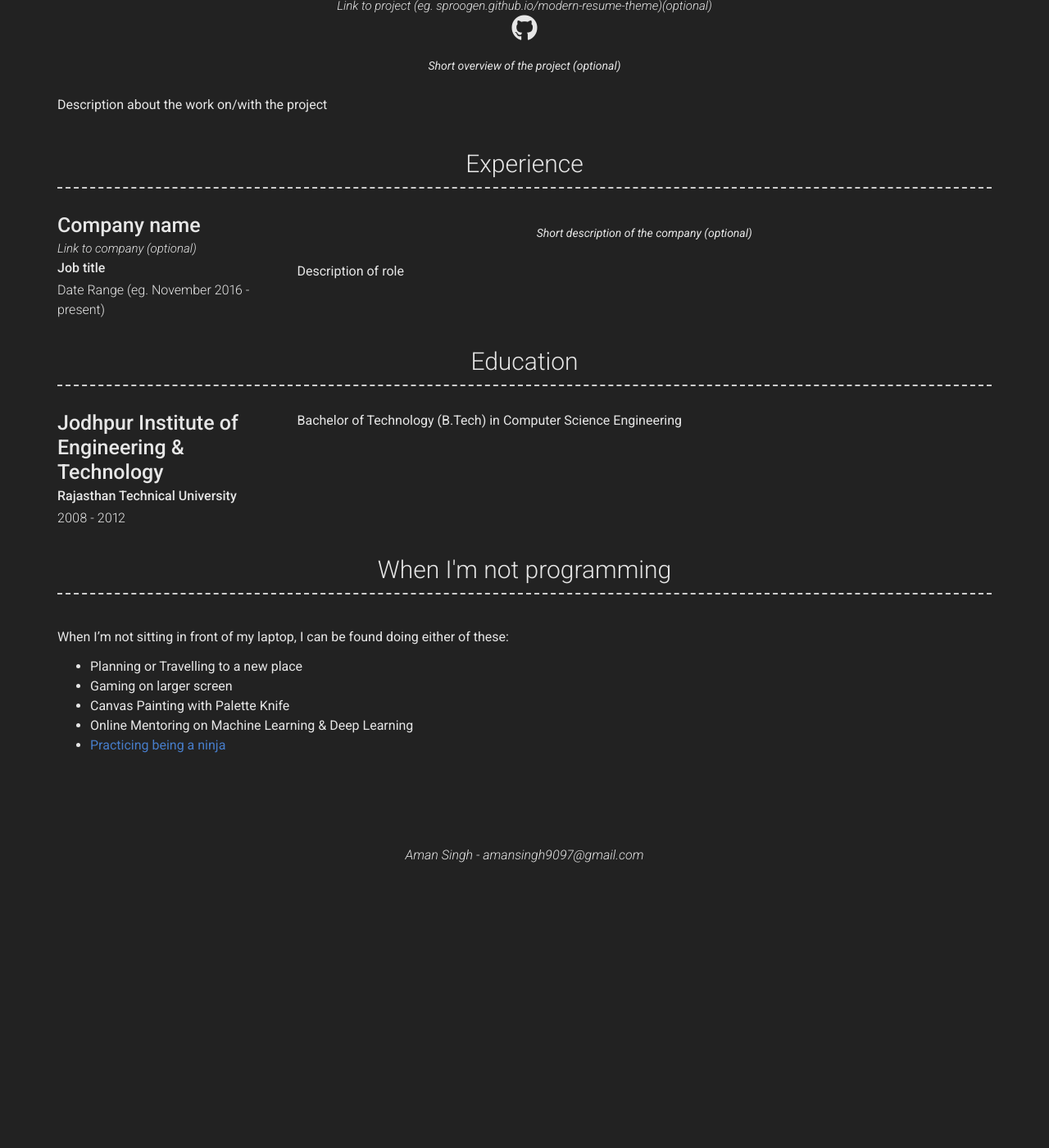
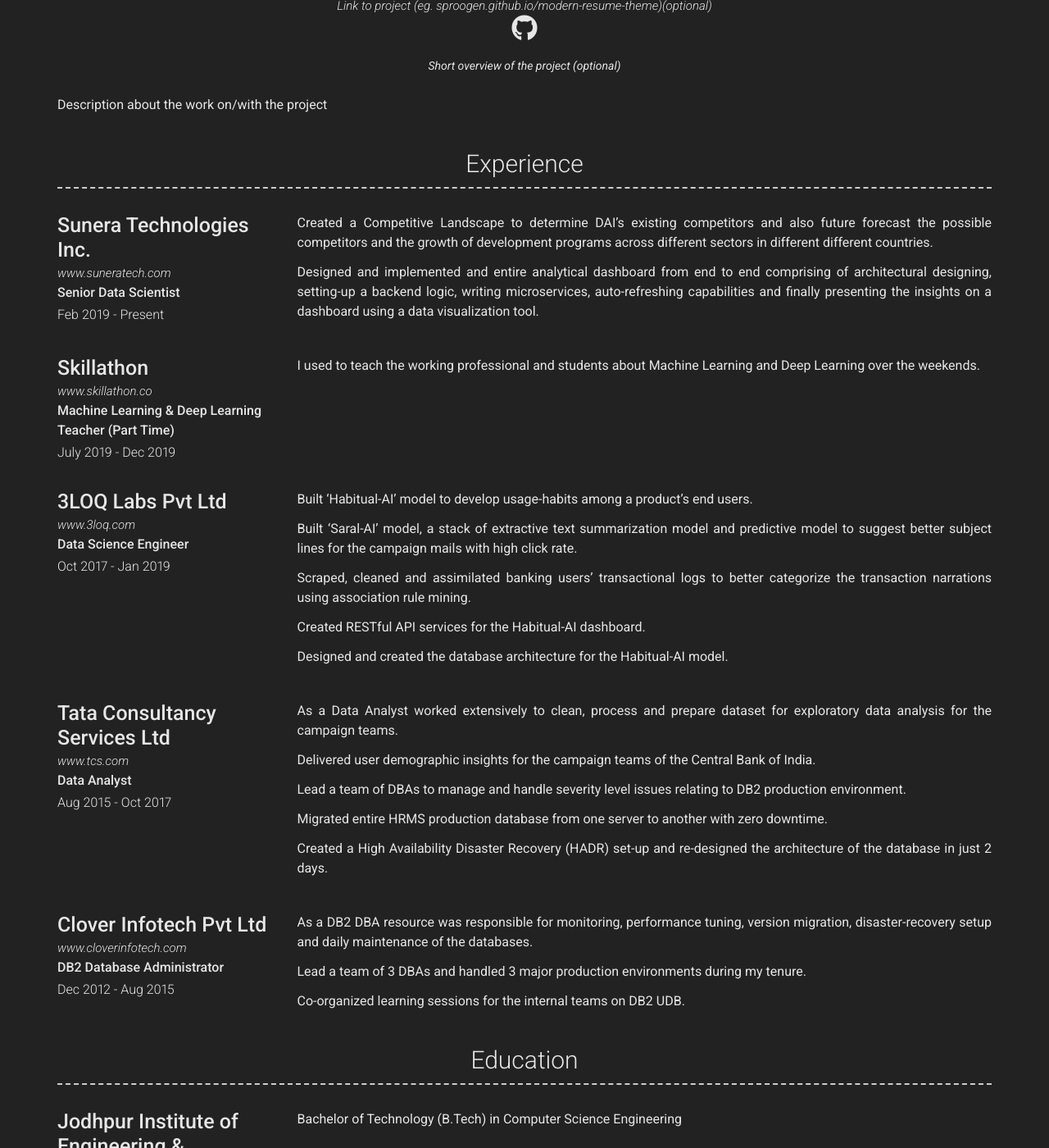
Before and after one commit to amansingh9097/portfolio, a Jekyll site: the page built from index.md, in a window 1280 px wide and 1400 px high, scrolled down 667 px. Shown: the whole window at 82% size. Built offline with Jekyll 4.4.1, drawn with Linux system fonts in a browser that asks for light colours; nearby versions of some CDN libraries; before the commit the page ends 1734 px from its top, so only the background shows below that.

Commit message:
added experience

```diff
--- a/_data/experience.yml
+++ b/_data/experience.yml
@@ -1,10 +1,59 @@
-# Experience template
 - layout: left
-  company: Company name
-  link: Link to company (optional)
-  job_title: Job title
-  dates: Date Range (eg. November 2016 - present)
-  quote: >
-   Short description of the company (optional)
+  company: Sunera Technologies Inc.
+  link: www.suneratech.com
+  job_title: Senior Data Scientist
+  dates: Feb 2019 - Present
   description: | # this will include new lines to allow paragraphs
-    Description of role
+    Created a Competitive Landscape to determine DAI's existing competitors and also future forecast the possible competitors and the growth of development programs across different sectors in different different countries.
+
+    Designed and implemented and entire analytical dashboard from end to end comprising of architectural designing, setting-up a backend logic, writing microservices, auto-refreshing capabilities and finally presenting the insights on a dashboard using a data visualization tool.
+- layout: left
+  company: Skillathon
+  link: www.skillathon.co
+  job_title: Machine Learning & Deep Learning Teacher (Part Time)
+  dates: July 2019 - Dec 2019
+  description: | # this will include new lines to allow paragraphs
+    I used to teach the working professional and students about Machine Learning and Deep Learning over the weekends.
+- layout: left
+  company: 3LOQ Labs Pvt Ltd
+  link: www.3loq.com
+  job_title: Data Science Engineer
+  dates: Oct 2017 - Jan 2019
+  description: | # this will include new lines to allow paragraphs
+    Built 'Habitual-AI' model to develop usage-habits among a product's end users.
+
+    Built 'Saral-AI' model, a stack of extractive text summarization model and predictive model to suggest better subject lines for the campaign mails with high click rate.
+
+    Scraped, cleaned and assimilated banking users' transactional logs to better categorize the transaction narrations using association rule mining.
+
+    Created RESTful API services for the Habitual-AI dashboard.
+
+    Designed and created the database architecture for the Habitual-AI model.
+
+- layout: left
+  company: Tata Consultancy Services Ltd
+  link: www.tcs.com
+  job_title: Data Analyst
+  dates: Aug 2015 - Oct 2017
+  description: | # this will include new lines to allow paragraphs
+    As a Data Analyst worked extensively to clean, process and prepare dataset for exploratory data analysis for the campaign teams.
+
+    Delivered user demographic insights for the campaign teams of the Central Bank of India.
+
+    Lead a team of DBAs to manage and handle severity level issues relating to DB2 production environment.
+
+    Migrated entire HRMS production database from one server to another with zero downtime.
+
+    Created a High Availability Disaster Recovery (HADR) set-up and re-designed the architecture of the database in just 2 days.
+
+- layout: left
+  company: Clover Infotech Pvt Ltd
+  link: www.cloverinfotech.com
+  job_title: DB2 Database Administrator
+  dates: Dec 2012 - Aug 2015
+  description: | # this will include new lines to allow paragraphs
+    As a DB2 DBA resource was responsible for monitoring, performance tuning, version migration, disaster-recovery setup and daily maintenance of the databases.
+
+    Lead a team of 3 DBAs and handled 3 major production environments during my tenure.
+
+    Co-organized learning sessions for the internal teams on DB2 UDB.
```
